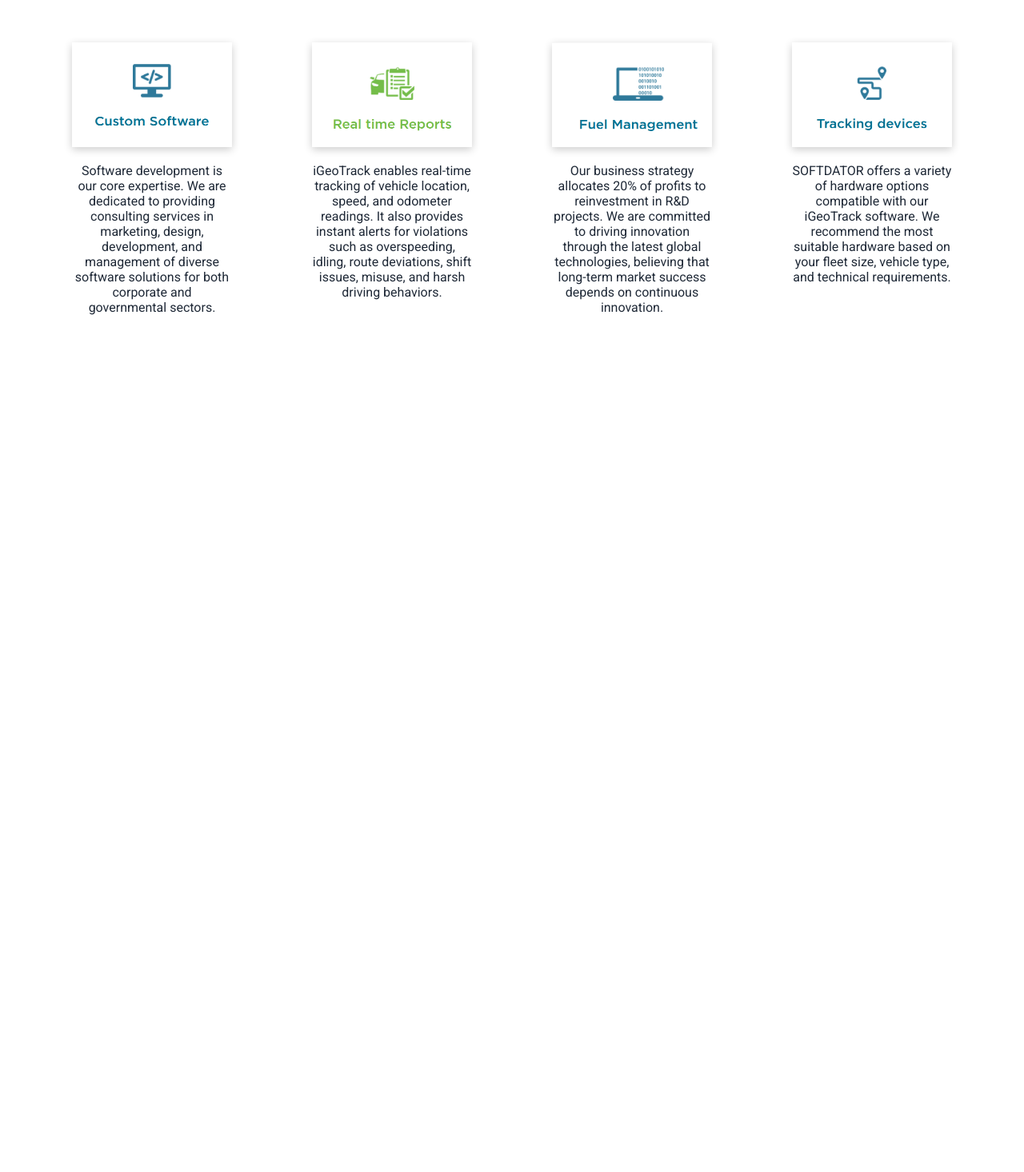
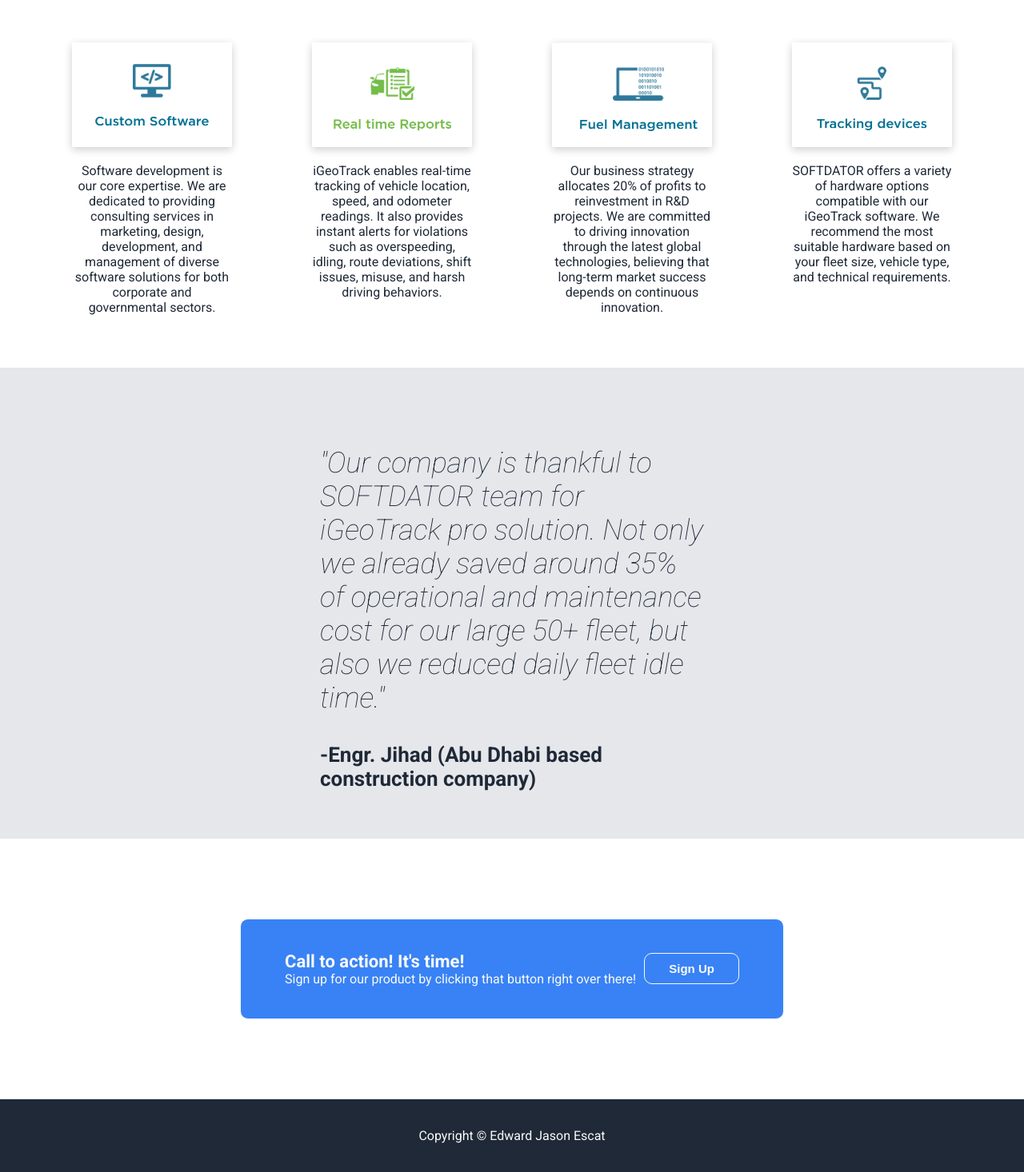
Before and after one commit to edwardjasonescat/odin-landing-page, a plain HTML site: page index.html in a window 1280 px wide. Shown: the part 760-2226 px from the top of the page at 80% size. Before the commit the page ends 1220 px from the top, so only its background shows below. Drawn offline with Linux system fonts and the light colour scheme.

Commit message:
Created the testimonials page, call to action page and the footer. Added some styling with reference to the Odin project sample

```diff
--- a/index.html
+++ b/index.html
@@ -55,6 +55,21 @@
             </div>
         </div>
     </div>
-
+    <div class="testimonials">
+        <h4>"Our company is thankful to SOFTDATOR team for iGeoTrack pro solution. Not only we already saved around 35% of operational and maintenance cost for our large 50+ fleet, but also we reduced daily fleet idle time."</h4>
+        <h4 class="name">-Engr. Jihad (Abu Dhabi based construction company)</h4>
+    </div>
+    <div class="call">
+        <div class="call-to-action">
+            <div class="words">
+                <p class="bolder">Call to action! It's time!</p>
+                <p class="normal">Sign up for our product by clicking that button right over there!</p>
+            </div>
+            <div><button class="signup-btn">Sign Up</button></div>
+        </div>
+    </div>
+    <div class="footer">
+        <p>Copyright &copy; Edward Jason Escat</p>
+    </div>
 </body>
 </html>
--- a/styles.css
+++ b/styles.css
@@ -32,7 +32,7 @@
     display: flex;
     justify-content: center;
     align-items: center;
-    gap: 10px;
+    gap: 50px;
     padding: 50px 300px 50px;
 }
 h2 {
@@ -53,6 +53,11 @@
     background-color: #3882F6;
     cursor: pointer;
     padding: 15px;
+}
+button.signup:hover {
+    color: #3882F6;
+    background-color: #F9FAF8;
+    cursor: pointer;
 }
 h3 {
     text-align: center;
@@ -84,3 +89,64 @@
     cursor: pointer;
     opacity: 0.5;
 }
+.testimonials {
+    background-color: #E5E7EB;
+    padding: 50px 400px 50px 400px;
+}
+h4 {
+    font-size: 36px;
+    font-weight: lighter;
+    font-style: italic;
+    color: #1F2937;
+    margin-bottom: 10px;
+}
+h4.name {
+    display: flex;
+    font-size: 26px;
+    justify-content: flex-end;
+    font-weight: bold;
+    font-style: normal;
+}
+.call {
+    padding: 100px 300px;
+}
+.call-to-action {
+    color: #F9FAF8;
+    display: flex;
+    align-items: center;
+    justify-content: space-around;
+    padding: 40px 50px;
+    border: 1px solid;
+    background-color: #3882F6;
+    border-radius: 10px;
+}
+p.bolder {
+    margin: 0px;
+    font-size: 22px;
+    font-weight: bolder;
+}
+p.normal {
+    margin: 0px;
+    font-weight: light;
+}
+button.signup-btn {
+    border: 1px solid #F9FAF8;
+    border-radius: 10px;
+    font-size: 15px;
+    font-weight: bolder;
+    color: #F9FAF8;
+    background-color: #3882F6;
+    cursor: pointer;
+    padding: 10px 30px;
+}
+button.signup-btn:hover {
+    color: #3882F6;
+    background-color: #F9FAF8;
+    cursor: pointer;
+}
+.footer {
+    text-align: center;
+    padding: 20px 100px;
+    background-color: #1F2937;
+    color: #F9FAF8;
+}
```
